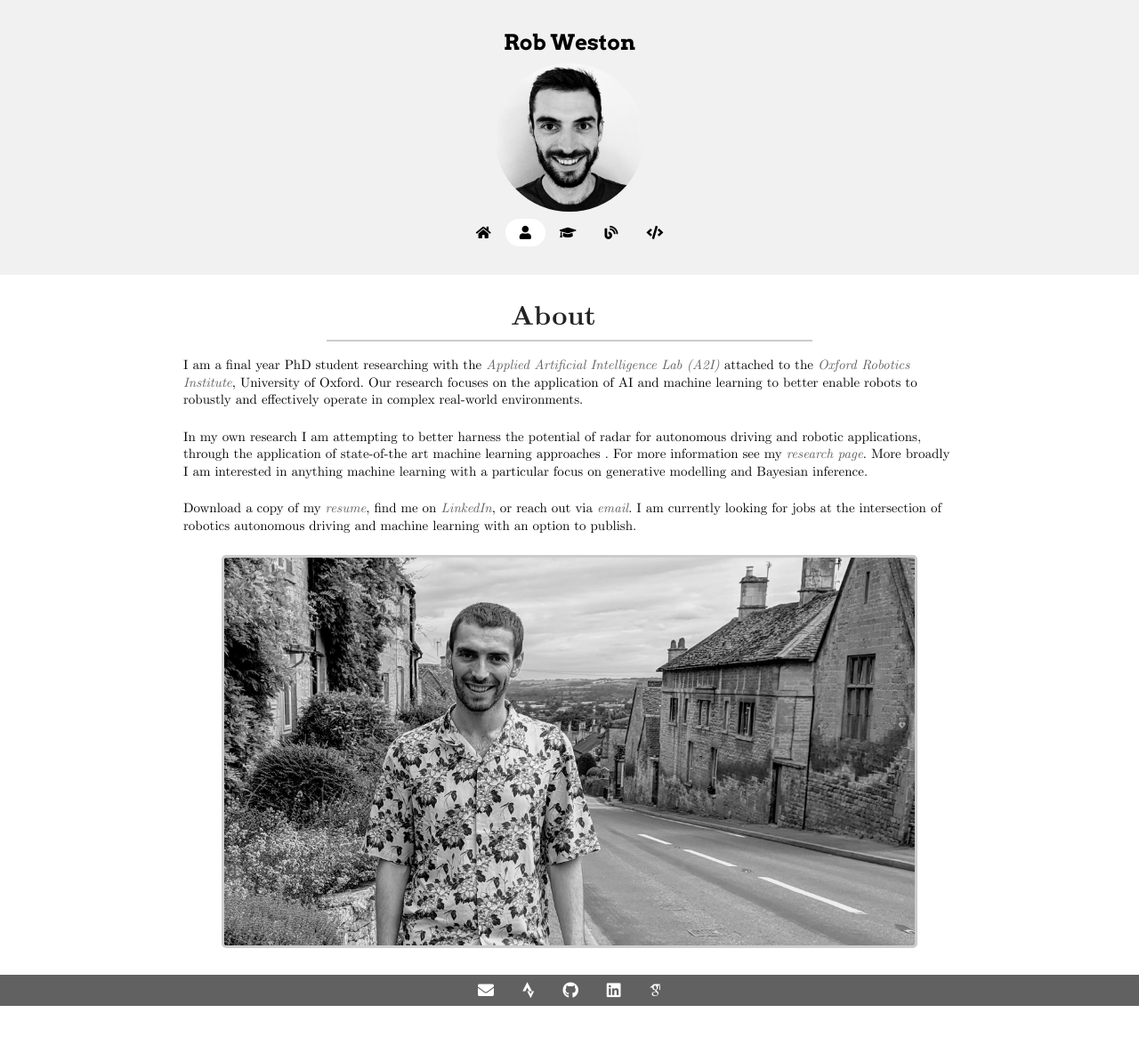
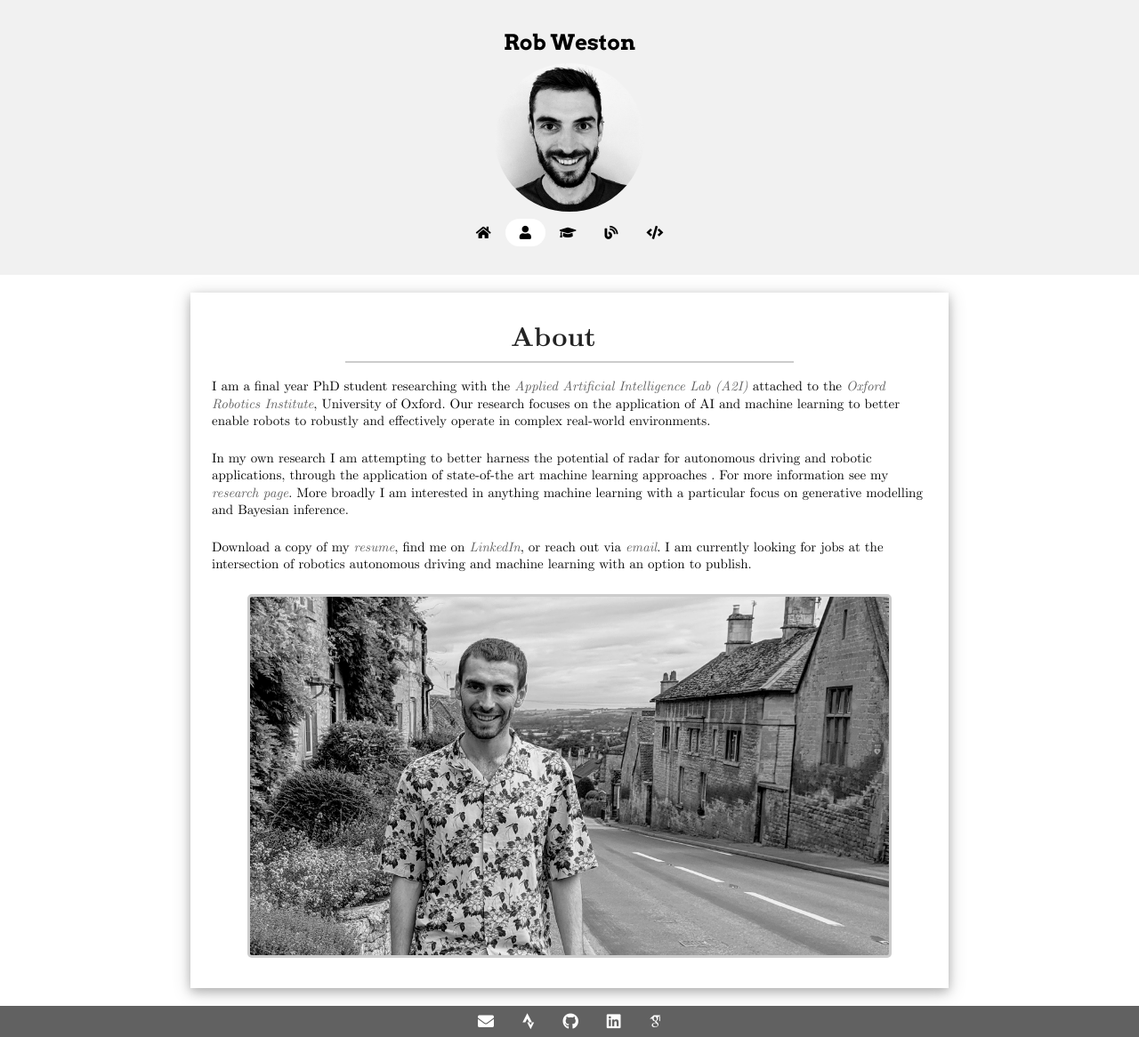
Before and after one commit to robw4/robw4.github.io, a Jekyll site: the page built from about.md, in a window 1280 px wide. Shown: the whole page at 89% size. Built offline with Jekyll 4.4.1, drawn with Linux system fonts in a browser that asks for light colours; some web fonts are replaced; comment, search, counter and statistics services are not loaded; before the commit the page ends 1131 px from its top, so only the background shows below that.

Commit message:
Added cards for pages

```diff
--- a/_layouts/page.html
+++ b/_layouts/page.html
@@ -2,8 +2,9 @@
 layout: default
 ---
 
+
 <div class="w3-content w3-padding-small" style="max-width:{{ site.page_width }}">
-
+    <div class="w3-card-4 w3-padding w3-margin">
     <!-- page title -->
     <div class="w3-container w3-padding-small w3-bar sticky" id="ToContent">
         <!-- contents page-->
@@ -83,6 +84,9 @@ layout: default
         {% include anchor_headings.html html=content anchorBody="#" h_max=3 anchorClass="anchor" %}
     </div>
 </div>
+</div>
+
+
 
 <script>
     function toggleContent() {
--- a/_layouts/plain.html
+++ b/_layouts/plain.html
@@ -4,7 +4,7 @@ layout: default
 
 
 <div class="w3-content w3-padding-small" style="max-width:{{ site.page_width }}">
-
+    <div class="w3-card-4 w3-padding w3-margin">
 
     <div class="w3-container w3-row w3-padding-small">
         <div class="w3-col l2 m0 s0 w3-container"></div>
@@ -17,4 +17,5 @@ layout: default
     <div class="w3-container w3-padding-small{% if use_numbers %} numbered{% endif %}">
         {% include anchor_headings.html html=content anchorBody="#" h_max=3 anchorClass="Anchor" %}
     </div>
+    </div>
 </div>
```
Also changed, not shown: code.md (+4 -1 lines), _layouts/post.html (line endings or trailing spaces).
